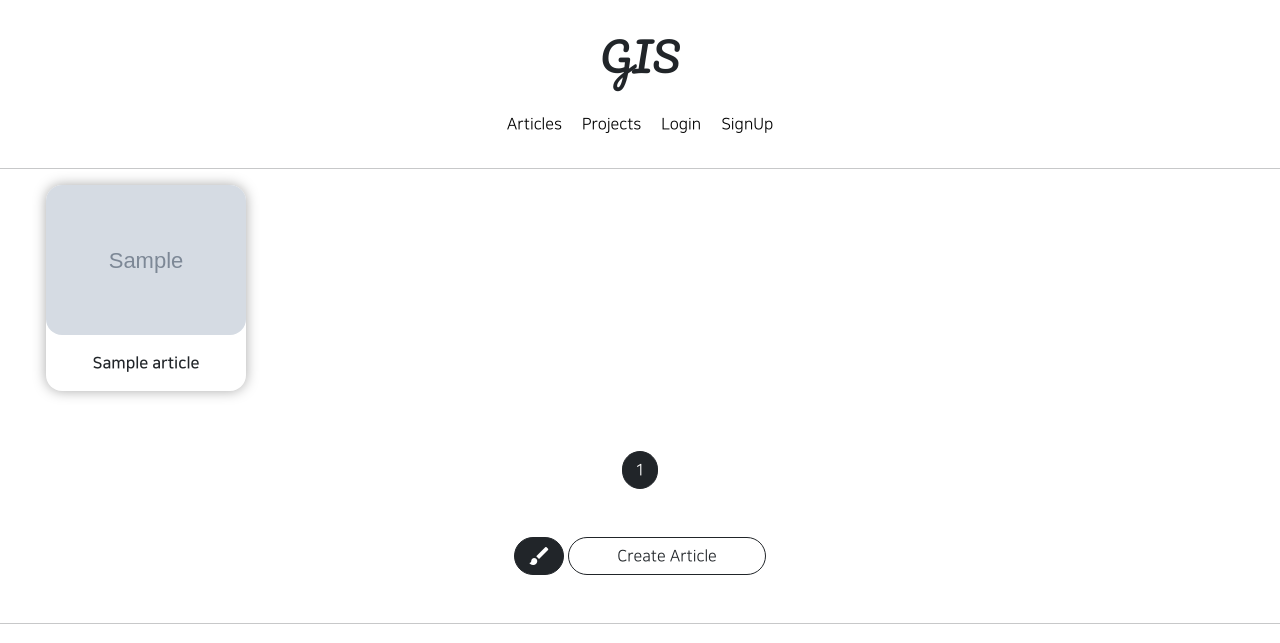
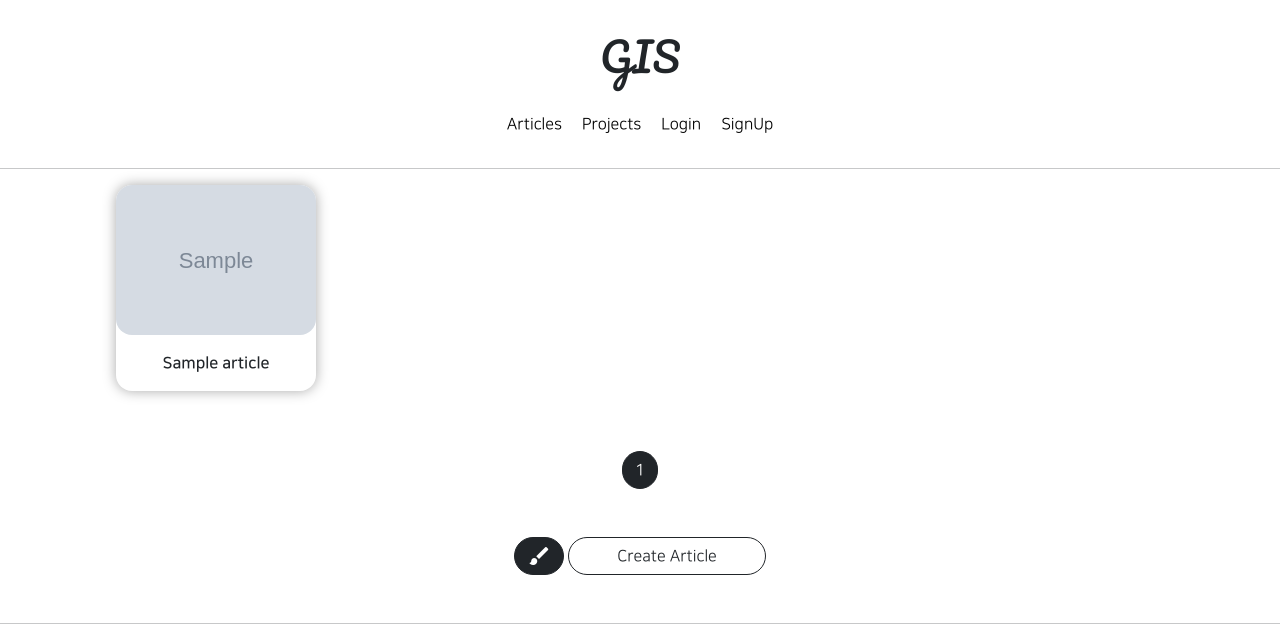
Before and after one commit to Jeongp4939/JH, a Django app: page / in a window 1280 px wide. Shown: the top 643 px of the page. Run offline with Django 3.2, Linux system fonts and the light colour scheme; tables that the repository leaves empty hold one stand-in row (values such as "Sample post"); grey boxes marked "Sample" are stand-in pictures; parts of the project's set-up code (start-up, migrations or seed data) failed here and were passed over.

Commit message:
09/02 commit 2

```diff
--- a/articleapp/templates/articleapp/list.html
+++ b/articleapp/templates/articleapp/list.html
@@ -7,7 +7,7 @@
 
         .container {
             padding: 0;
-            margin: 0 0 auto;
+            margin: 0 auto;
         }
 
         .container div {
```
